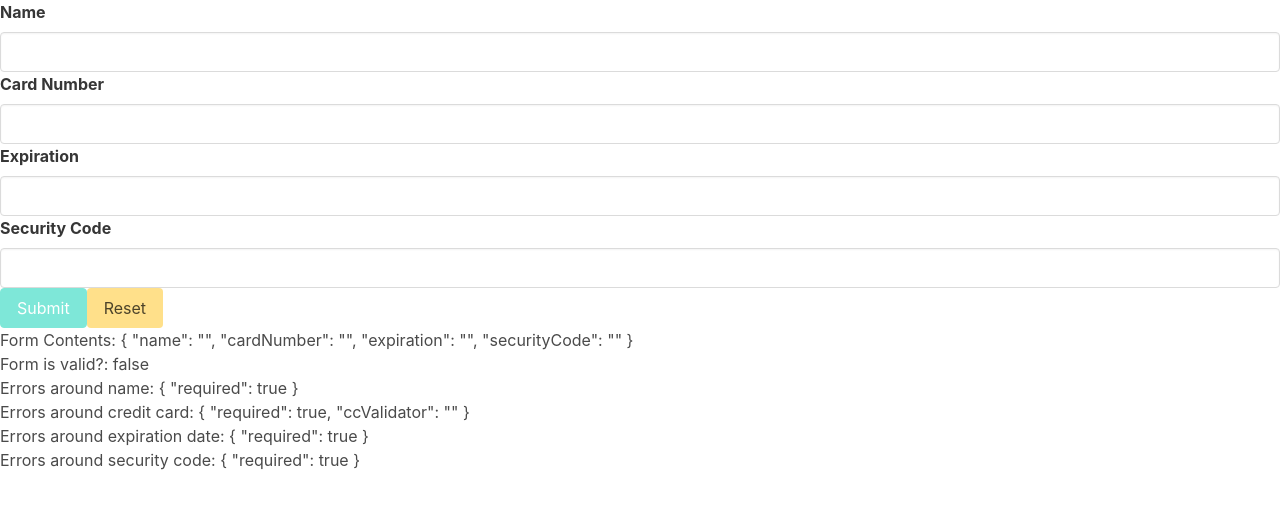
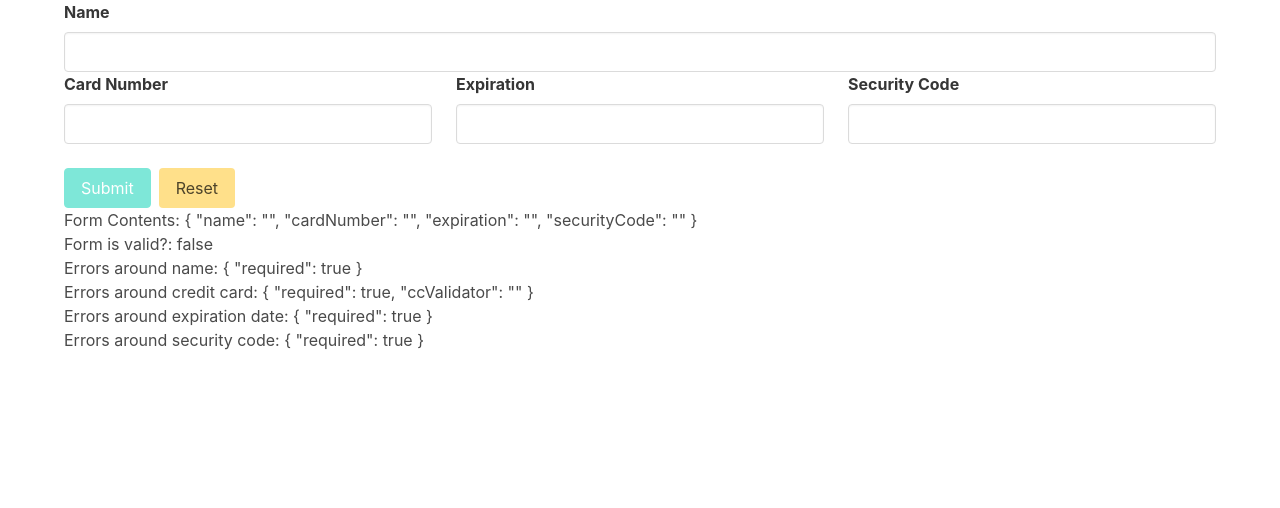
Before and after one commit to LaraGuardiola/angular-forms, an Angular app: page / in a window 1280 px wide. Shown: the top 508 px of the page. Built offline with nearby package versions, Linux system fonts and the light colour scheme.

Commit message:
added some margin using classes from bulma

```diff
--- a/src/app/app.component.html
+++ b/src/app/app.component.html
@@ -1 +1,3 @@
-<app-card-form></app-card-form>
+<div class="container">
+    <app-card-form></app-card-form>
+</div>
--- a/src/app/card-form/card-form.component.html
+++ b/src/app/card-form/card-form.component.html
@@ -1,11 +1,24 @@
 <!-- formControlName links to the name key of the property of the class-->
 <form [formGroup]="cardForm" (ngSubmit)="onSubmit()">
     <app-input label="Name" [control]="$any(cardForm.get('name'))"></app-input>
-    <app-input label="Card Number" [control]="$any(cardForm.get('cardNumber'))"></app-input>
-    <app-input label="Expiration" [control]="$any(cardForm.get('expiration'))"></app-input>
-    <app-input label="Security Code" [control]="$any(cardForm.get('securityCode'))"></app-input>
-    <button class="button is-primary" [disabled]="cardForm.invalid" type="submit">Submit</button>
-    <button class="button is-warning" type="button" (click)="onResetClick()">Reset</button>
+    <div class="columns">
+        <div class="column">
+            <app-input label="Card Number" [control]="$any(cardForm.get('cardNumber'))"></app-input>
+        </div>
+        <div class="column">
+            <app-input label="Expiration" [control]="$any(cardForm.get('expiration'))"></app-input>
+        </div>
+        <div class="column">
+            <app-input label="Security Code" [control]="$any(cardForm.get('securityCode'))"></app-input>
+        </div>
+    </div>
+
+
+    <div class="buttons">
+        <button class="button is-primary" [disabled]="cardForm.invalid" type="submit">Submit</button>
+        <button class="button is-warning" type="button" (click)="onResetClick()">Reset</button>
+    </div>
+
 </form>
 
 <!-- using [key] we can access many properties of FormGroup to validate forms-->
```
